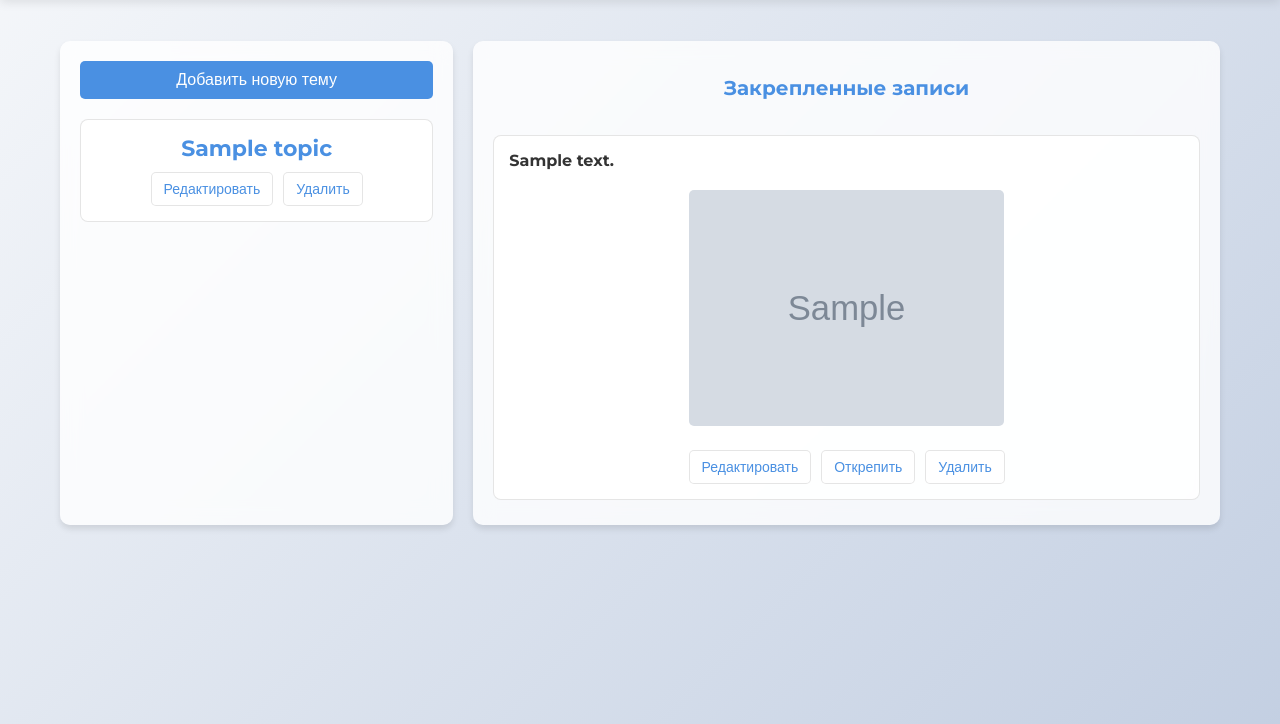
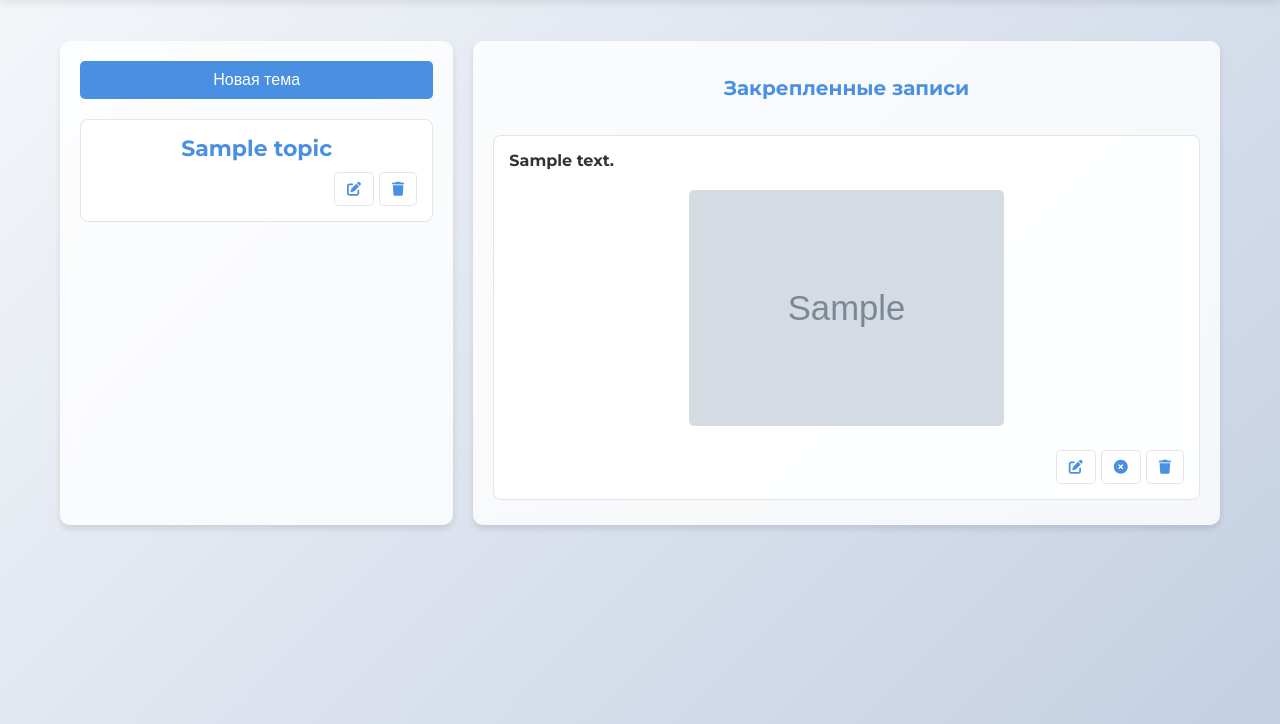
Before and after one commit to Spaceoceanoutlook/Bookmark, a Flask app: page /home in a window 1280 px wide. Shown: the part 59-783 px from the top of the page. Run offline with Flask 3, Linux system fonts and the light colour scheme; a user stored in the database is signed in; tables that the repository leaves empty hold one stand-in row (values such as "Sample post"); grey boxes marked "Sample" are stand-in pictures.

Commit message:
added icons to home, but without action

```diff
--- a/app/static/css/home.css
+++ b/app/static/css/home.css
@@ -191,8 +191,8 @@ main {
 
 .actions {
     display: flex;
-    gap: 10px;
-    justify-content: center;
+    gap: 5px;
+    justify-content: right;
     margin-top: 10px;
 }
 
--- a/app/static/css/theme.css
+++ b/app/static/css/theme.css
@@ -186,8 +186,8 @@ main {
 
 .actions {
     display: flex;
-    gap: 10px;
-    justify-content: center; /* Center action buttons */
+    gap: 5px;
+    justify-content: right;
     margin-top: 10px;
 }
 
--- a/app/static/js/theme.js
+++ b/app/static/js/theme.js
@@ -63,7 +63,6 @@ document.addEventListener('DOMContentLoaded', function () {
                 postDiv.setAttribute('data-post-id', data.postId);
                 postDiv.innerHTML = `
                     <div class="post-title">${data.postContent || ''}</div>
-                    <div class="post-created-at">${data.createdAt}</div>
                     <div class="actions">
                         <button class="editPostButton" data-post-id="${data.postId}" data-post-text="${data.postContent || ''}">
                             <i class="fas fa-edit"></i>
@@ -74,7 +73,9 @@ document.addEventListener('DOMContentLoaded', function () {
                         <button class="deletePostButton">
                             <i class="fas fa-trash"></i>
                         </button>
+
                     </div>
+                    <div class="post-created-at">${data.createdAt}</div>
                     <div class="edit-post-form" style="display: none;">
                         <div class="input-group">
                             <textarea class="editPostContent" placeholder="Введите новую запись"></textarea>
--- a/app/templates/home.html
+++ b/app/templates/home.html
@@ -4,6 +4,7 @@
     <meta charset="UTF-8">
     <meta name="viewport" content="width=device-width, initial-scale=1.0">
     <title>Главная страница</title>
+    <link rel="stylesheet" href="https://cdnjs.cloudflare.com/ajax/libs/font-awesome/6.0.0-beta3/css/all.min.css">
     <link href="https://fonts.googleapis.com/css2?family=Roboto:wght@400;700&family=Montserrat:wght@400;700&display=swap" rel="stylesheet">
     <link rel="stylesheet" href="/static/css/home.css">
 </head>
@@ -19,7 +20,9 @@
     </header>
     <main>
         <div class="sidebar">
-            <button id="addTopicButton">Добавить новую тему</button>
+            <button id="addTopicButton">
+                Новая тема
+            </button>
             <div class="add-topic-form" id="addTopicForm">
                 <input type="text" id="topicContent" placeholder="Введите название темы">
                 <button id="saveTopicButton">Сохранить</button>
@@ -31,8 +34,10 @@
                         <a href="{{ url_for('theme', topic_id=topic.id) }}">{{ topic.name }}</a>
                     </div>
                     <div class="actions">
-                        <button class="editTopicButton" data-topic-id="{{ topic.id }}" data-topic-name="{{ topic.name }}">Редактировать</button>
-                        <button class="deleteTopicButton" data-topic-id="{{ topic.id }}">Удалить</button>
+                        <button class="editTopicButton" data-topic-id="{{ topic.id }}" data-topic-name="{{ topic.name }}">
+                            <i class="fas fa-edit"></i></button>
+                        <button class="deleteTopicButton" data-topic-id="{{ topic.id }}">
+                        <i class="fas fa-trash"></i></button>
                     </div>
                     <div class="add-topic-form edit-topic-form" style="display: none;">
                         <input type="text" class="editTopicContent" placeholder="Введите новое название темы">
@@ -51,9 +56,10 @@
                 <img src="{{ url_for('static', filename='uploads/' + post.photo) }}" alt="Post Image">
                 {% endif %}
                 <div class="actions">
-                    <button class="editPostButton" data-post-id="{{ post.id }}" data-post-name="{{ post.text }}">Редактировать</button>
-                    <button class="unpinPostButton" data-post-id="{{ post.id }}">Открепить</button>
-                    <button class="deletePostButton" data-post-id="{{ post.id }}">Удалить</button>
+                    <button class="editPostButton" data-post-id="{{ post.id }}" data-post-text="{{ post.text }}">
+                        <i class="fas fa-edit"></i></button>
+                    <button class="unpinPostButton" data-post-id="{{ post.id }}"> <i class="fas fa-times-circle"></i></button>
+                    <button class="deletePostButton"><i class="fas fa-trash"></i></button>
                 </div>
                 <div class="add-post-form edit-post-form" style="display: none;">
                     <textarea class="editPostContent" placeholder="Введите новое название записи"></textarea>
--- a/app/templates/theme.html
+++ b/app/templates/theme.html
@@ -18,7 +18,9 @@
     </header>
     <main>
         <div class="theme-title">{{ topic.name }}</div>
-        <button class="add-post-button" id="addPostButton">Добавить новую запись</button>
+        <button class="add-post-button" id="addPostButton">
+            Новая заметка
+        </button>
         <div class="add-post-form" id="addPostForm" style="display: none;" data-topic-id="{{ topic.id }}">
             <div class="input-group">
                 <textarea id="postContent" placeholder="Введите запись"></textarea>
```
